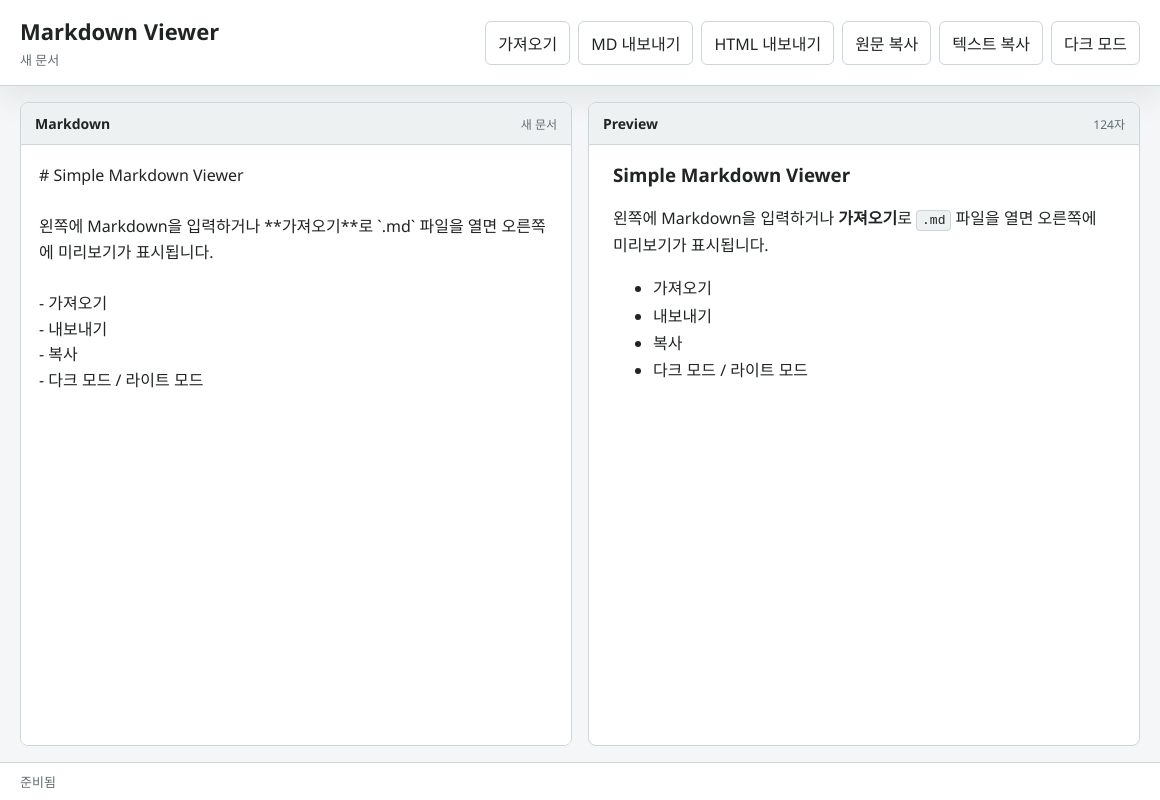
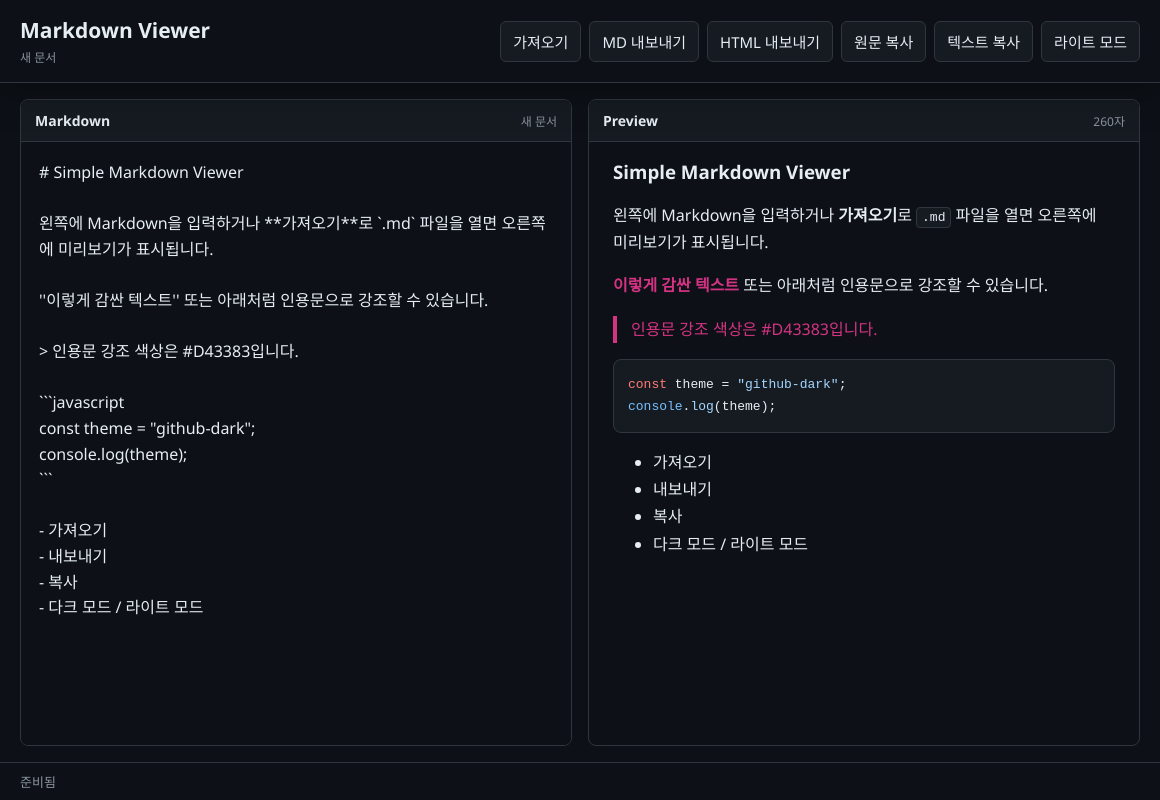
Before and after one commit to hyunwwww/simple-markdown-viewer, an Electron app: page src/index.html in a window 1160 px wide. Drawn offline with nearby package versions, Linux system fonts and the light colour scheme; a web font is replaced by a local one.

Commit message:
Update markdown viewer styling and fonts

````diff
--- a/docs/PLAN.md
+++ b/docs/PLAN.md
@@ -13,6 +13,7 @@
 - Markdown 원문 복사
 - 렌더링된 텍스트 복사
 - 다크 모드와 라이트 모드 전환
+- Inter + Noto Sans KR 로컬 번들 폰트 적용
 - Windows NSIS 설치 파일 생성
 
 ## 기술 선택
@@ -20,6 +21,9 @@
 - Electron: 설치형 Windows 앱 생성이 빠르고 파일 다이얼로그/클립보드/패키징 지원이 직접적이다.
 - marked: Markdown 파싱을 검증된 라이브러리에 맡긴다.
 - DOMPurify: Markdown에서 생성된 HTML을 렌더링 전에 정제한다.
+- highlight.js: 코드 블록의 언어별 구문 강조를 처리한다.
+- @fontsource/inter: Notion 계열 라틴 UI 폰트를 로컬 번들로 제공한다.
+- @fontsource/noto-sans-kr: 한글 UI 폰트를 로컬 번들로 제공한다.
 - electron-builder: `dist/`에 Windows 설치 파일을 만든다.
 
 ## 보안 기준
--- a/package.json
+++ b/package.json
@@ -11,7 +11,11 @@
     "dist": "electron-builder --win nsis"
   },
   "dependencies": {
+    "@fontsource/inter": "^5.2.8",
+    "@fontsource/noto-sans-kr": "^5.2.9",
+    "@highlightjs/cdn-assets": "^11.11.1",
     "dompurify": "^3.2.4",
+    "highlight.js": "^11.11.1",
     "marked": "^15.0.7"
   },
   "devDependencies": {
--- a/src/index.html
+++ b/src/index.html
@@ -34,6 +34,15 @@
 
 왼쪽에 Markdown을 입력하거나 **가져오기**로 `.md` 파일을 열면 오른쪽에 미리보기가 표시됩니다.
 
+''이렇게 감싼 텍스트'' 또는 아래처럼 인용문으로 강조할 수 있습니다.
+
+> 인용문 강조 색상은 #D43383입니다.
+
+```javascript
+const theme = "github-dark";
+console.log(theme);
+```
+
 - 가져오기
 - 내보내기
 - 복사
@@ -57,6 +66,7 @@
 
     <script src="../node_modules/dompurify/dist/purify.min.js"></script>
     <script src="../node_modules/marked/marked.min.js"></script>
+    <script src="../node_modules/@highlightjs/cdn-assets/highlight.min.js"></script>
     <script src="./renderer.js"></script>
   </body>
 </html>
--- a/src/renderer.js
+++ b/src/renderer.js
@@ -31,8 +31,79 @@ function renderMarkdown() {
   });
 
   preview.innerHTML = cleanHtml;
+  decorateQuoteAccent(preview);
+  highlightCodeBlocks(preview);
   wordCount.textContent = `${markdown.length.toLocaleString("ko-KR")}자`;
   saveState.textContent = currentFilePath ? "수정 가능" : "새 문서";
+}
+
+function decorateQuoteAccent(root) {
+  const walker = document.createTreeWalker(root, NodeFilter.SHOW_TEXT, {
+    acceptNode(node) {
+      if (!node.nodeValue.includes("''") || hasCodeAncestor(node)) {
+        return NodeFilter.FILTER_REJECT;
+      }
+      return NodeFilter.FILTER_ACCEPT;
+    },
+  });
+  const nodes = [];
+  while (walker.nextNode()) {
+    nodes.push(walker.currentNode);
+  }
+
+  nodes.forEach(replaceQuoteTextNode);
+}
+
+function hasCodeAncestor(node) {
+  let parent = node.parentElement;
+  while (parent) {
+    if (parent.matches("code, pre")) {
+      return true;
+    }
+    parent = parent.parentElement;
+  }
+  return false;
+}
+
+function replaceQuoteTextNode(node) {
+  const regex = /''([^'\n]+?)''/g;
+  const text = node.nodeValue;
+  const fragment = document.createDocumentFragment();
+  let lastIndex = 0;
+  let match = regex.exec(text);
+
+  while (match) {
+    if (match.index > lastIndex) {
+      fragment.append(document.createTextNode(text.slice(lastIndex, match.index)));
+    }
+
+    const span = document.createElement("span");
+    span.className = "quote-accent";
+    span.textContent = match[1];
+    fragment.append(span);
+    lastIndex = regex.lastIndex;
+    match = regex.exec(text);
+  }
+
+  if (lastIndex < text.length) {
+    fragment.append(document.createTextNode(text.slice(lastIndex)));
+  }
+
+  node.parentNode.replaceChild(fragment, node);
+}
+
+function highlightCodeBlocks(root) {
+  root.querySelectorAll("pre code").forEach((block) => {
+    const languageClass = [...block.classList].find((className) => className.startsWith("language-"));
+    if (!languageClass) {
+      const highlighted = hljs.highlightAuto(block.textContent);
+      block.innerHTML = highlighted.value;
+      block.classList.add("hljs");
+      return;
+    }
+
+    hljs.highlightElement(block);
+  });
 }
 
 function setStatus(message) {
@@ -145,8 +216,7 @@ function toggleTheme() {
 
 function restoreTheme() {
   const storedTheme = localStorage.getItem("theme");
-  const prefersDark = window.matchMedia("(prefers-color-scheme: dark)").matches;
-  const theme = storedTheme || (prefersDark ? "dark" : "light");
+  const theme = storedTheme || "dark";
   document.documentElement.dataset.theme = theme;
   themeButton.textContent = theme === "dark" ? "라이트 모드" : "다크 모드";
   themeButton.setAttribute("aria-pressed", String(theme === "dark"));
--- a/src/styles.css
+++ b/src/styles.css
@@ -1,31 +1,44 @@
+@import url("../node_modules/@fontsource/inter/400.css");
+@import url("../node_modules/@fontsource/inter/500.css");
+@import url("../node_modules/@fontsource/inter/600.css");
+@import url("../node_modules/@fontsource/inter/700.css");
+@import url("../node_modules/@fontsource/noto-sans-kr/400.css");
+@import url("../node_modules/@fontsource/noto-sans-kr/500.css");
+@import url("../node_modules/@fontsource/noto-sans-kr/600.css");
+@import url("../node_modules/@fontsource/noto-sans-kr/700.css");
+
 :root {
   color-scheme: light;
   --bg: #f4f6f7;
   --surface: #ffffff;
   --surface-muted: #edf1f2;
+  --code-bg: #161b22;
   --border: #ccd5d8;
   --text: #202425;
   --muted: #626d70;
   --accent: #1d6f6f;
   --accent-strong: #16595a;
+  --quote-accent: #d43383;
   --button: #ffffff;
   --button-hover: #e9f2f1;
   --shadow: 0 12px 32px rgba(30, 35, 33, 0.08);
-  font-family: "Segoe UI", "Malgun Gothic", system-ui, sans-serif;
+  font-family: "Inter", "Noto Sans KR", "Segoe UI", "Malgun Gothic", system-ui, sans-serif;
 }
 
 :root[data-theme="dark"] {
   color-scheme: dark;
-  --bg: #151715;
-  --surface: #20231f;
-  --surface-muted: #2a2e29;
-  --border: #3b4239;
-  --text: #f1f2ec;
-  --muted: #b5baaf;
-  --accent: #58b8aa;
-  --accent-strong: #7dd4c6;
-  --button: #2a2e29;
-  --button-hover: #33413d;
+  --bg: #0d1117;
+  --surface: #0d1117;
+  --surface-muted: #161b22;
+  --code-bg: #161b22;
+  --border: #30363d;
+  --text: #e6edf3;
+  --muted: #8b949e;
+  --accent: #58a6ff;
+  --accent-strong: #79c0ff;
+  --quote-accent: #d43383;
+  --button: #161b22;
+  --button-hover: #21262d;
   --shadow: 0 12px 36px rgba(0, 0, 0, 0.28);
 }
 
@@ -37,6 +50,7 @@ body {
   margin: 0;
   background: var(--bg);
   color: var(--text);
+  overflow: hidden;
 }
 
 button,
@@ -66,8 +80,9 @@ textarea:focus-visible {
 
 .app-shell {
   display: grid;
-  grid-template-rows: auto 1fr auto;
-  min-height: 100vh;
+  grid-template-rows: auto minmax(0, 1fr) auto;
+  height: 100vh;
+  overflow: hidden;
 }
 
 .toolbar {
@@ -79,6 +94,9 @@ textarea:focus-visible {
   border-bottom: 1px solid var(--border);
   background: var(--surface);
   box-shadow: var(--shadow);
+  flex: 0 0 auto;
+  font-size: 15px;
+  z-index: 2;
 }
 
 .title-block {
@@ -87,14 +105,14 @@ textarea:focus-visible {
 
 .title-block h1 {
   margin: 0;
-  font-size: 22px;
+  font-size: 21px;
   letter-spacing: 0;
 }
 
 .title-block p {
   margin: 4px 0 0;
   color: var(--muted);
-  font-size: 13px;
+  font-size: 12px;
 }
 
 .actions {
@@ -109,6 +127,7 @@ textarea:focus-visible {
   grid-template-columns: minmax(360px, 1fr) minmax(360px, 1fr);
   gap: 16px;
   min-height: 0;
+  overflow: hidden;
   padding: 16px 20px;
 }
 
@@ -181,7 +200,8 @@ textarea:focus-visible {
   border: 1px solid var(--border);
   border-radius: 4px;
   padding: 2px 5px;
-  background: var(--surface-muted);
+  background: var(--code-bg);
+  color: var(--text);
 }
 
 .markdown-body pre {
@@ -189,19 +209,87 @@ textarea:focus-visible {
   border: 1px solid var(--border);
   border-radius: 8px;
   padding: 14px;
-  background: var(--surface-muted);
+  background: var(--code-bg);
 }
 
 .markdown-body pre code {
   border: 0;
   padding: 0;
+  background: transparent;
 }
 
 .markdown-body blockquote {
   margin-left: 0;
   padding-left: 14px;
-  border-left: 4px solid var(--accent);
-  color: var(--muted);
+  border-left: 4px solid var(--quote-accent);
+  color: var(--quote-accent);
+}
+
+.quote-accent {
+  color: var(--quote-accent);
+  font-weight: 650;
+}
+
+.hljs {
+  color: #c9d1d9;
+  background: transparent;
+}
+
+.hljs-keyword,
+.hljs-selector-tag,
+.hljs-subst {
+  color: #ff7b72;
+}
+
+.hljs-literal,
+.hljs-number,
+.hljs-tag .hljs-attr,
+.hljs-template-variable,
+.hljs-variable {
+  color: #79c0ff;
+}
+
+.hljs-doctag,
+.hljs-string,
+.hljs-title,
+.hljs-section,
+.hljs-selector-id {
+  color: #a5d6ff;
+}
+
+.hljs-built_in,
+.hljs-type,
+.hljs-class .hljs-title {
+  color: #ffa657;
+}
+
+.hljs-attribute,
+.hljs-name,
+.hljs-tag {
+  color: #7ee787;
+}
+
+.hljs-comment,
+.hljs-quote {
+  color: #8b949e;
+  font-style: italic;
+}
+
+.hljs-meta,
+.hljs-symbol,
+.hljs-bullet,
+.hljs-link {
+  color: #d2a8ff;
+}
+
+.hljs-deletion {
+  color: #ffdcd7;
+  background: rgba(248, 81, 73, 0.18);
+}
+
+.hljs-addition {
+  color: #aff5b4;
+  background: rgba(46, 160, 67, 0.18);
 }
 
 .markdown-body table {
````
Also changed, not shown: src/main.js (+15 -4 lines), README.md, 1 other file.
